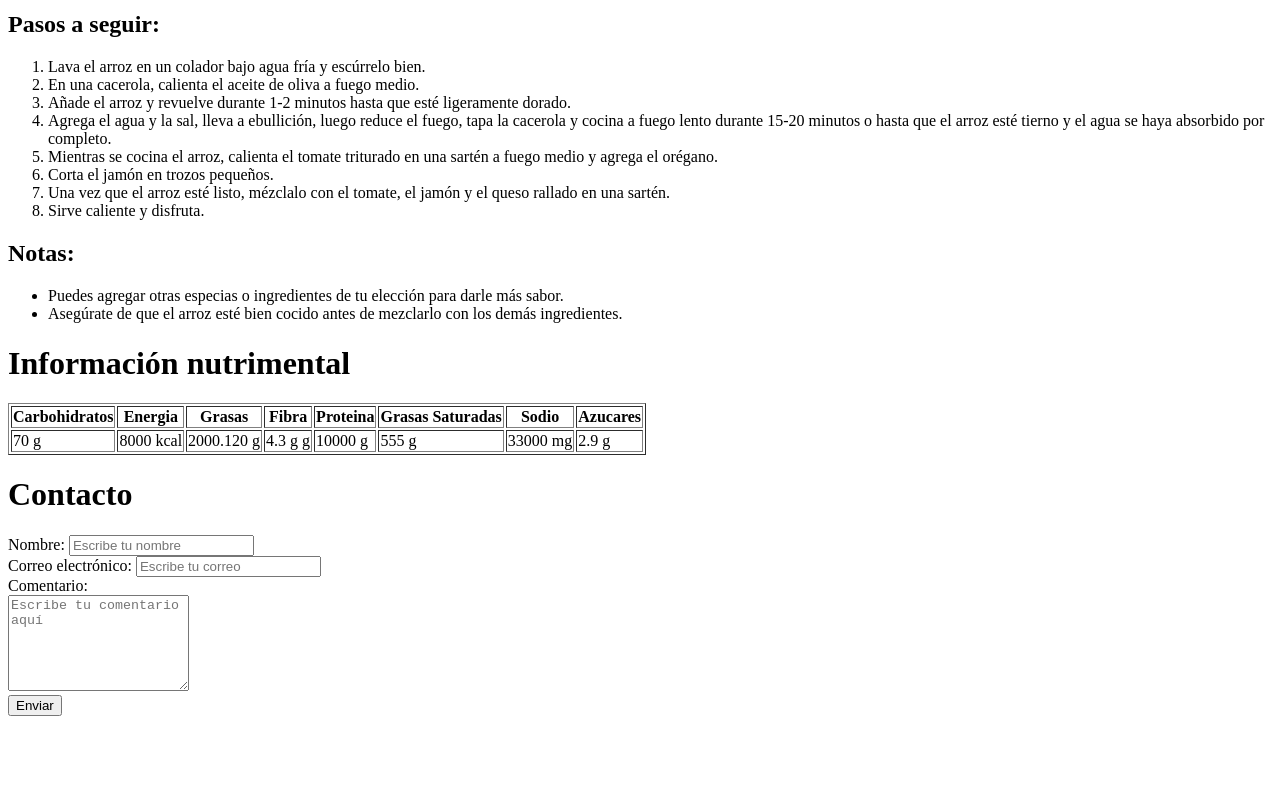
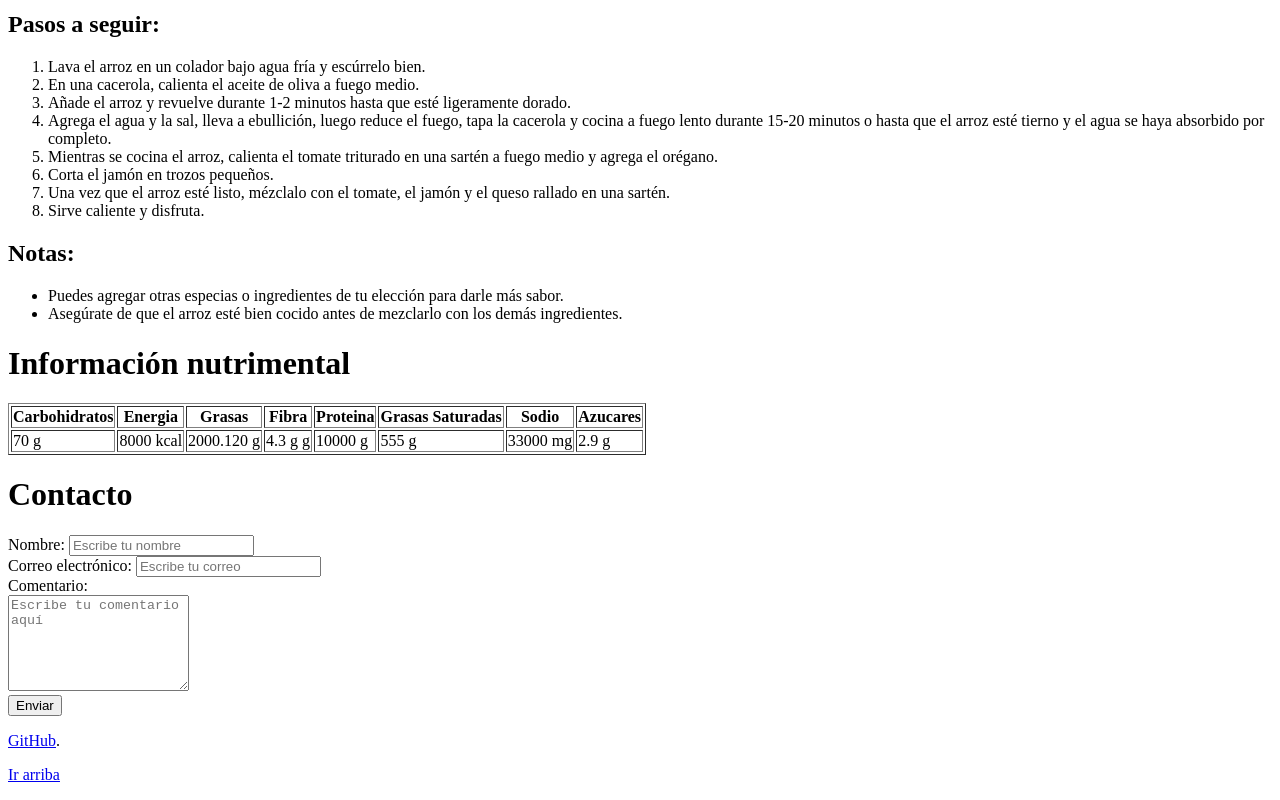
Before and after one commit to JonathanMora69/programacion-web, a plain HTML site: page Actividad-1.html in a window 1280 px wide. Shown: the part 878-1678 px from the top of the page. Before the commit the page ends 1602 px from the top, so only its background shows below. Drawn offline with Linux system fonts and the light colour scheme.

Commit message:
Actividad 1

```diff
--- a/Actividad-1.html
+++ b/Actividad-1.html
@@ -105,5 +105,7 @@
             <input type="submit" value="Enviar">
         </form>
 
+        <p> <a href="https://github.com/JonathanMora69/programacion-web">GitHub</a>.</p> <p><a href="#">Ir arriba</a></p>
+
 </body>
 </html>
```
